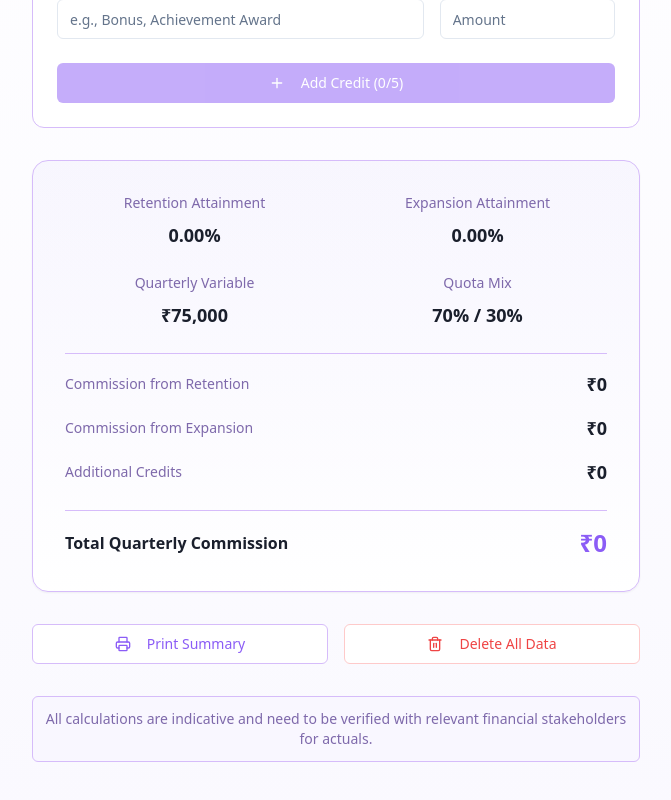
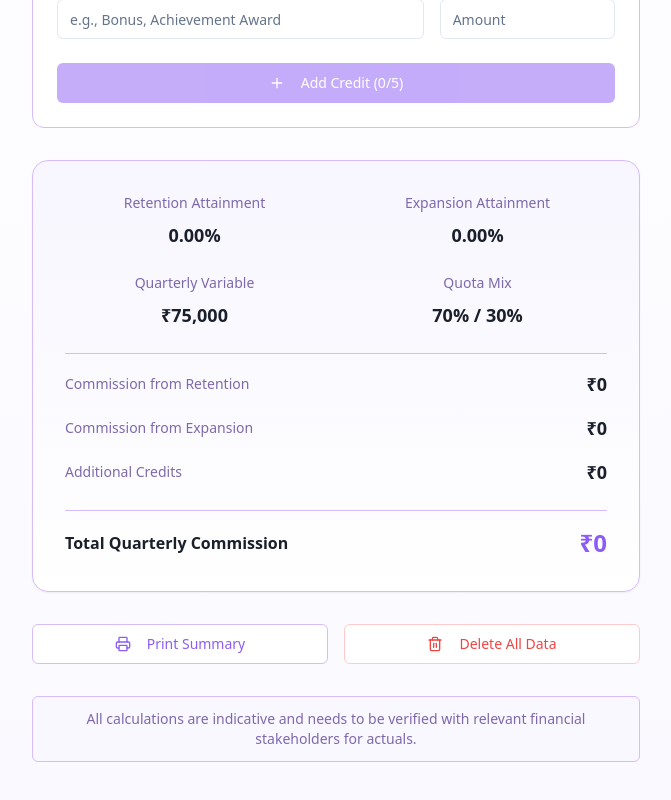
Before and after one commit to Santhosh-Kumar-ai/commcal-test-8-2-25, a React (Vite) app: page /commission-calculator in a window 1280 px wide. Shown: the part 467-1267 px from the top of the page, without its empty margins (304-975 px from the left). Built offline with nearby package versions, Linux system fonts and the light colour scheme.

Commit message:
Update CommissionCalculator.tsx

```diff
--- a/src/components/CommissionCalculator.tsx
+++ b/src/components/CommissionCalculator.tsx
@@ -572,7 +572,7 @@ const CommissionCalculator = ({ onCalculationComplete }: CommissionCalculatorPro
 
               <div className="mt-4 p-3 border border-[#D6BCFA] bg-[#F9F7FF] rounded-md text-center">
                 <p className="text-sm text-[#7E69AB]">
-                  All calculations are indicative and need to be verified with relevant financial stakeholders for actuals.
+                  All calculations are indicative and needs to be verified with relevant financial stakeholders for actuals.
                 </p>
               </div>
 
```
